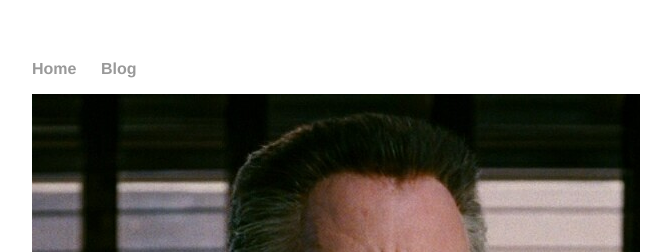
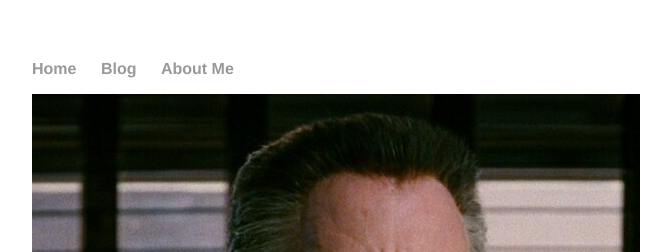
Before and after one commit to Sam-S-Callaghan/Sam-S-Callaghan.github.io, a Jekyll site: the page built from about/index.html, in a window 1280 px wide. Shown: the top 252 px of the page, without its empty margins (160-831 px from the left). Built offline with Jekyll 4.4.1, drawn with Linux system fonts in a browser that asks for light colours.

Commit message:
Update default.html

```diff
--- a/_layouts/default.html
+++ b/_layouts/default.html
@@ -10,6 +10,7 @@
 			<ul>
 				<li><a href="/">Home</a></li>
 				<li><a href="/blog">Blog</a></li>
+				<li><a href="/about">About Me</a></li>
 			</ul>
 		</nav>
 		<div class="container">
```
